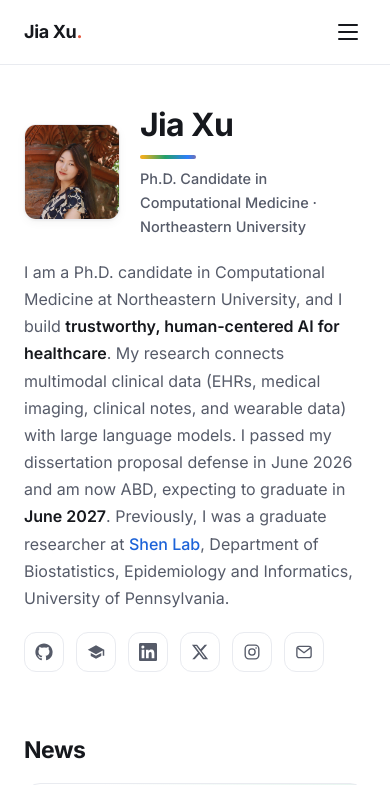
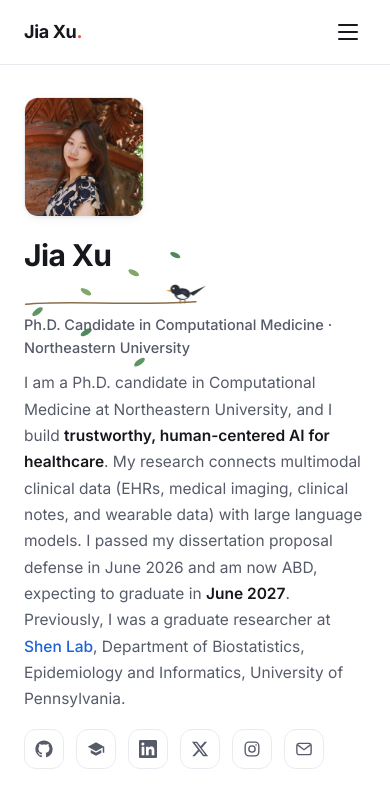
Before and after one commit to ChiaPatricia/ChiaPatricia.github.io, a plain HTML site: page index.html in a window 390 px wide. Shown: the top 785 px of the page. Drawn offline with Linux system fonts and the light colour scheme.

Commit message:
update
Co-Authored-By: Claude Fable 5 <noreply@anthropic.com>

```diff
--- a/css/style.css
+++ b/css/style.css
@@ -142,47 +142,75 @@ time, .num, .date { font-variant-numeric: tabular-nums; }
    Home hero — square photo beside the name, clear intro below
    ============================================================ */
 .hero { padding: 36px 0 8px; }
-.hero-top {
+.hero-grid {
   display: flex;
   align-items: center;
-  gap: 24px;
-  margin-bottom: 20px;
+  gap: 36px;
 }
 .hero-avatar {
-  width: 118px;
-  height: 118px;
+  width: 180px;
+  height: 180px;
   object-fit: cover;
-  border-radius: 16px;
+  border-radius: 18px;
   border: 1px solid var(--line);
   box-shadow: var(--shadow-1);
   flex-shrink: 0;
 }
+.hero-main { min-width: 0; }
 .hero h1 {
   font-size: clamp(32px, 4vw, 40px);
 }
-/* signature: slowly flowing five-colour bar under the name */
-.hero-bar {
-  display: block;
-  width: 56px;
-  height: 4px;
-  border-radius: var(--pill);
-  background: linear-gradient(90deg,
-      var(--tomato), var(--orange), var(--yellow),
-      var(--green), var(--blue), var(--tomato));
-  background-size: 200% 100%;
-  animation: flow 8s linear infinite;
-  margin: 10px 0 8px;
+
+/* signature flourish: an earthy branch that grows in, with a little
+   magpie perched on it (喜鹊报喜) */
+.hero-flourish { margin: 4px 0 2px; }
+.hero-flourish svg { height: 38px; width: auto; overflow: visible; display: block; }
+.hero-flourish .stem {
+  stroke-dasharray: 260;
+  stroke-dashoffset: 260;
+  animation: grow 1s var(--ease) .15s forwards;
 }
-@keyframes flow {
-  to { background-position: -200% 0; }
+@keyframes grow { to { stroke-dashoffset: 0; } }
+.hero-flourish .leaf {
+  transform-box: fill-box;
+  transform-origin: 15% 85%;
+  animation: leaf-in .45s var(--ease) backwards;
 }
+.hero-flourish .leaf:nth-of-type(1) { animation-delay: .35s; }
+.hero-flourish .leaf:nth-of-type(2) { animation-delay: .5s; }
+.hero-flourish .leaf:nth-of-type(3) { animation-delay: .65s; }
+.hero-flourish .leaf:nth-of-type(4) { animation-delay: .8s; }
+.hero-flourish .leaf:nth-of-type(5) { animation-delay: .95s; }
+.hero-flourish .leaf:nth-of-type(6) { animation-delay: 1.1s; }
+@keyframes leaf-in {
+  from { opacity: 0; transform: scale(0); }
+  to   { opacity: 1; transform: scale(1); }
+}
+.hero-flourish .bird { animation: bird-in .55s var(--ease) 1.15s backwards; }
+@keyframes bird-in {
+  0%   { opacity: 0; transform: translateY(-10px); }
+  70%  { opacity: 1; transform: translateY(1.5px); }
+  100% { opacity: 1; transform: translateY(0); }
+}
+.hero-flourish .bird-bob { animation: bob-bird 3.4s ease-in-out 2s infinite; }
+@keyframes bob-bird {
+  0%, 100% { transform: translateY(0); }
+  50%      { transform: translateY(-1.6px); }
+}
+.hero-flourish .tail {
+  transform-box: fill-box;
+  transform-origin: 10% 90%;
+  transition: transform var(--fast) var(--ease);
+}
+.hero-flourish:hover .tail { transform: rotate(-14deg); }
+
 .role { font-size: 14.5px; font-weight: 500; color: var(--muted); }
 .hero .tagline {
-  font-size: 16px;
+  font-size: 15.5px;
   line-height: 1.7;
   color: var(--muted);
-  max-width: 52em;
-  margin-bottom: 20px;
+  max-width: 44em;
+  margin: 10px 0 16px;
 }
 .hero .tagline strong { color: var(--ink); font-weight: 600; }
 
@@ -660,10 +688,11 @@ html[lang^="zh"] .news-card p, html[lang^="zh"] .news-list p { line-height: 1.8;
 }
 
 @media (max-width: 720px) {
-  .hero { padding: 40px 0 24px; }
-  .hero-top { gap: 20px; }
-  .hero-avatar { width: 96px; height: 96px; border-radius: 12px; }
-  .hero h1 { font-size: 32px; }
+  .hero { padding: 32px 0 16px; }
+  .hero-grid { flex-direction: column; align-items: flex-start; gap: 20px; }
+  .hero-avatar { width: 120px; height: 120px; border-radius: 14px; }
+  .hero h1 { font-size: 30px; }
+  .hero-flourish svg { height: 32px; }
 
   .award { grid-template-columns: auto 1fr; padding: 20px; gap: 16px; }
   .award .a-when { grid-column: 2; text-align: left; }
--- a/index.html
+++ b/index.html
@@ -44,16 +44,37 @@
   <!-- ================= Hero ================= -->
   <section class="hero">
     <div class="container">
-      <div class="rise">
-        <div class="hero-top">
-          <img class="hero-avatar" src="/assets/jia.jpg" alt="Jia Xu" width="640" height="640" fetchpriority="high">
-          <div>
-            <h1>Jia Xu</h1>
-            <span class="hero-bar"></span>
-            <p class="role">Ph.D. Candidate in Computational Medicine · Northeastern University</p>
+      <div class="hero-grid rise">
+        <img class="hero-avatar" src="/assets/jia.jpg" alt="Jia Xu" width="640" height="640" fetchpriority="high">
+        <div class="hero-main">
+          <h1>Jia Xu</h1>
+          <div class="hero-flourish" aria-hidden="true">
+            <svg viewBox="0 0 224 38" xmlns="http://www.w3.org/2000/svg" fill="none">
+              <path class="stem" d="M2 30 C 52 25, 116 32, 204 27" stroke="#8A6E4B" stroke-width="2" stroke-linecap="round"/>
+              <g>
+                <ellipse class="leaf" cx="26" cy="21" rx="7.5" ry="3.2" transform="rotate(-38 26 21)" fill="#5F9663"/>
+                <ellipse class="leaf" cx="50" cy="33" rx="7" ry="3" transform="rotate(30 50 33)" fill="#7FA86A"/>
+                <ellipse class="leaf" cx="76" cy="22" rx="7.5" ry="3.2" transform="rotate(-32 76 22)" fill="#4F8A5B"/>
+                <ellipse class="leaf" cx="102" cy="34" rx="7" ry="3" transform="rotate(28 102 34)" fill="#7FA86A"/>
+                <ellipse class="leaf" cx="128" cy="22" rx="7.5" ry="3.2" transform="rotate(-36 128 22)" fill="#5F9663"/>
+                <ellipse class="leaf" cx="150" cy="32" rx="6.5" ry="2.8" transform="rotate(26 150 32)" fill="#4F8A5B"/>
+              </g>
+              <g class="bird">
+                <g class="bird-bob">
+                  <path class="tail" d="M196 17 L 216 8 L 201 20 Z" fill="#2A2E38"/>
+                  <ellipse cx="188" cy="18" rx="9.5" ry="7" fill="#2A2E38"/>
+                  <path d="M181 20 a 8 5.6 0 0 0 13 2.2 L 188 18 Z" fill="#F4F6F8"/>
+                  <circle cx="179.5" cy="12.5" r="5.6" fill="#2A2E38"/>
+                  <circle cx="177.6" cy="11.4" r="1.1" fill="#fff"/>
+                  <path d="M174.4 12.4 L 168.5 14 L 174 15.6 Z" fill="#E8A13D"/>
+                  <path d="M186 14 q 6 -1 8 3 q -5 3 -8 -3" fill="#3A404D"/>
+                  <path d="M185.5 25 v 3.6 M 191 24.6 v 3.8" stroke="#8A6E4B" stroke-width="1.4" stroke-linecap="round"/>
+                </g>
+              </g>
+            </svg>
           </div>
-        </div>
-        <p class="tagline">I am a Ph.D. candidate in Computational Medicine at Northeastern University, and I build <strong>trustworthy, human-centered AI for healthcare</strong>. My research connects multimodal clinical data (EHRs, medical imaging, clinical notes, and wearable data) with large language models. I passed my dissertation proposal defense in June 2026 and am now ABD, expecting to graduate in <strong>June 2027</strong>. Previously, I was a graduate researcher at <a class="t-link" href="https://www.med.upenn.edu/shenlab/" target="_blank" rel="noopener">Shen Lab</a>, Department of Biostatistics, Epidemiology and Informatics, University of Pennsylvania.</p>
+          <p class="role">Ph.D. Candidate in Computational Medicine · Northeastern University</p>
+          <p class="tagline">I am a Ph.D. candidate in Computational Medicine at Northeastern University, and I build <strong>trustworthy, human-centered AI for healthcare</strong>. My research connects multimodal clinical data (EHRs, medical imaging, clinical notes, and wearable data) with large language models. I passed my dissertation proposal defense in June 2026 and am now ABD, expecting to graduate in <strong>June 2027</strong>. Previously, I was a graduate researcher at <a class="t-link" href="https://www.med.upenn.edu/shenlab/" target="_blank" rel="noopener">Shen Lab</a>, Department of Biostatistics, Epidemiology and Informatics, University of Pennsylvania.</p>
         <div class="social">
           <a href="https://github.com/ChiaPatricia" target="_blank" rel="noopener" aria-label="GitHub" style="--hc:var(--ink)">
             <svg viewBox="0 0 24 24" fill="currentColor"><path d="M12 .5C5.65.5.5 5.65.5 12c0 5.08 3.29 9.39 7.86 10.91.58.11.79-.25.79-.56 0-.27-.01-1.17-.02-2.12-3.2.7-3.88-1.36-3.88-1.36-.52-1.33-1.28-1.68-1.28-1.68-1.04-.71.08-.7.08-.7 1.15.08 1.76 1.18 1.76 1.18 1.03 1.75 2.69 1.25 3.34.95.1-.74.4-1.25.72-1.54-2.55-.29-5.24-1.28-5.24-5.68 0-1.26.45-2.28 1.18-3.09-.12-.29-.51-1.46.11-3.05 0 0 .96-.31 3.15 1.18a10.9 10.9 0 0 1 2.87-.39c.97 0 1.95.13 2.87.39 2.19-1.49 3.15-1.18 3.15-1.18.62 1.59.23 2.76.11 3.05.73.81 1.18 1.83 1.18 3.09 0 4.41-2.7 5.38-5.26 5.67.41.35.77 1.05.77 2.12 0 1.53-.01 2.76-.01 3.14 0 .31.21.67.8.56A11.52 11.52 0 0 0 23.5 12C23.5 5.65 18.35.5 12 .5z"/></svg>
@@ -73,6 +94,7 @@
           <a href="mailto:jiaxu@alumni.upenn.edu" aria-label="Email" style="--hc:var(--orange)">
             <svg viewBox="0 0 24 24" fill="none" stroke="currentColor" stroke-width="1.8"><rect x="2.5" y="4.5" width="19" height="15" rx="3"/><path d="m3.5 6.5 8.5 6.5 8.5-6.5"/></svg>
           </a>
+        </div>
         </div>
       </div>
     </div>
@@ -143,7 +165,7 @@
 
   <div class="container reveal" aria-hidden="true">
     <div class="garden">
-      <span>🌳</span><span>🍅</span><span>🥕</span><span>🍉</span><span>🍊</span><span>🥔</span>
+      <span>🌳</span><span>🍅</span><span>🥕</span><span>🍉</span><span>🍊</span><span>🥔</span><span>🐦</span>
     </div>
   </div>
 
```
Also changed, not shown: hobbies.html (+1 -1 lines), zh/hobbies.html (+1 -1 lines), zh/index.html (+32 -10 lines).
